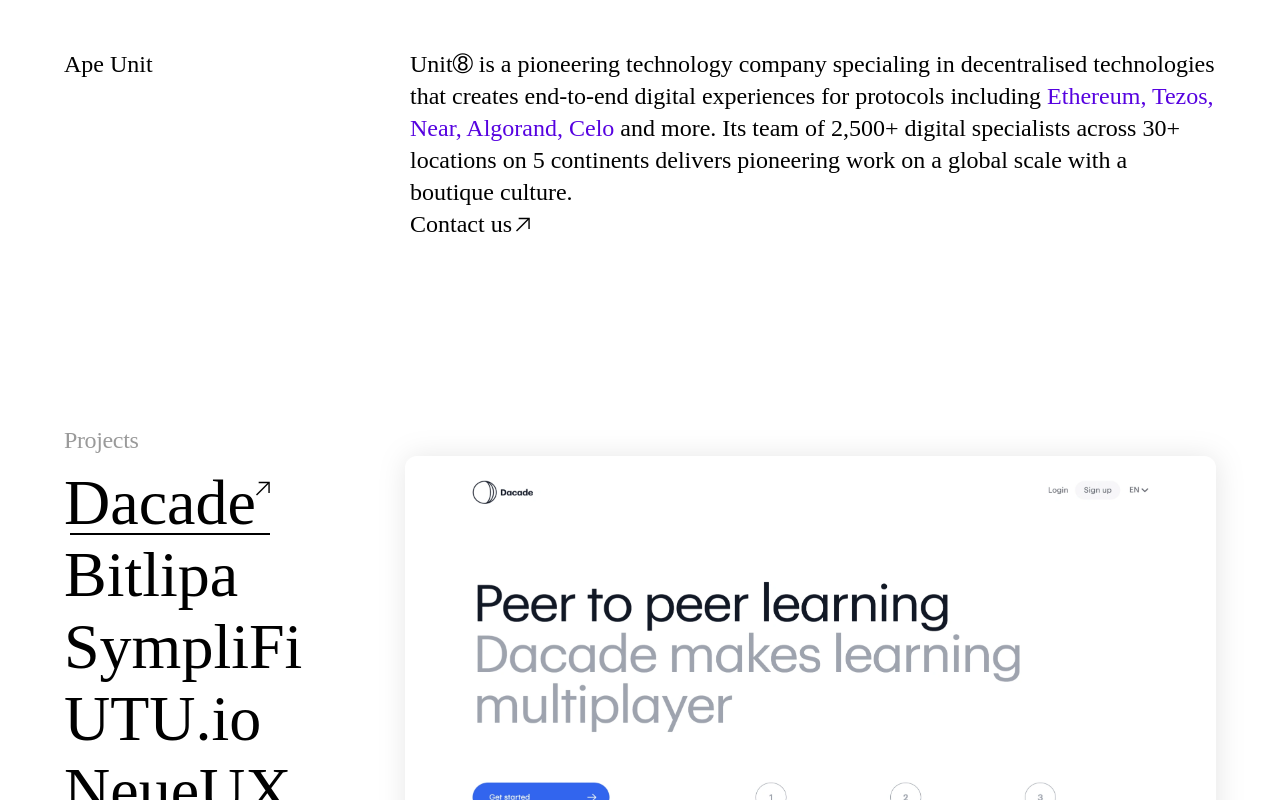
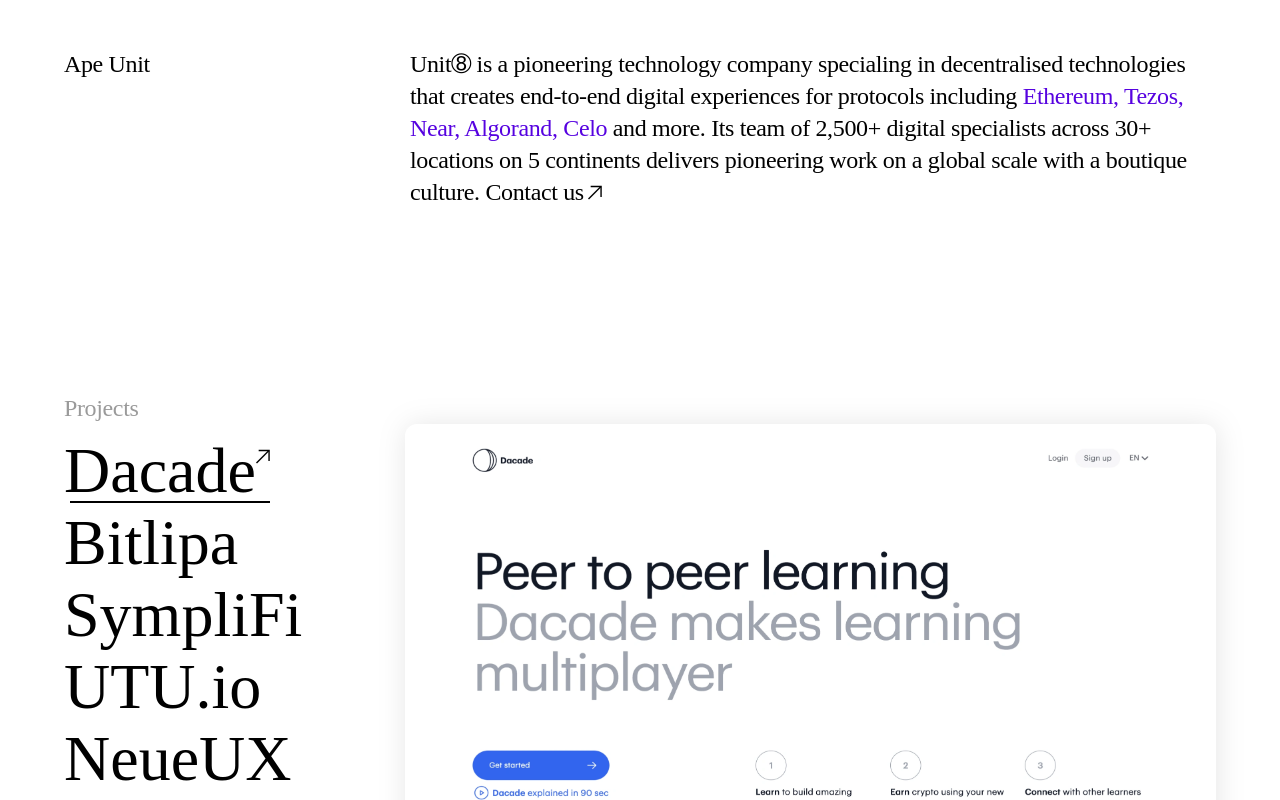
Before and after one commit to TheGymRwanda/zzz-unit8-orange, a Next.js app: page / in a window 1280 px wide. Shown: the top 800 px of the page. Built offline with nearby package versions, Linux system fonts and the light colour scheme; a web font is replaced by a local one.

Commit message:
fix: fixed header text responsiveness

```diff
--- a/components/Layout/Header.jsx
+++ b/components/Layout/Header.jsx
@@ -5,9 +5,9 @@
 const Header = () => {
   return (
     <Wrapper>
-        <div className='py-12 flex-col lg:flex-row gap-5 flex text-xl sm:text-2xl justify-between -tracking-tighter sm:tracking-normal'>
+        <div className='py-12 flex-col lg:flex-row gap-5 flex text-xl sm:text-2xl justify-between -tracking-tighter'>
             <div>Ape Unit</div>
-            <div className="max-w-189.25 xl:max-w-201.5">Unit➇ is a pioneering technology company specialing in decentralised technologies that creates end-to-end digital experiences for protocols including <Link href="#" className='text-purple'>Ethereum,</Link> <Link href="#" className='text-purple'>Tezos,</Link> <Link href="#" className='text-purple'>Near,</Link> <Link href="#" className='text-purple'>Algorand,</Link> <Link href="#" className='text-purple'>Celo</Link> and more. Its team of 2,500+ digital specialists across 30+ locations on 5 continents delivers pioneering work on a global scale with a boutique culture. <LinkItem>Contact us</LinkItem></div>
+            <div className="max-w-189.25 xl:max-w-201.5">Unit➇ is a pioneering technology company specialing in decentralised technologies that creates end-to-end digital experiences for protocols including <span className='text-purple'>Ethereum,</span> <span className='text-purple'>Tezos,</span> <span className='text-purple'>Near,</span> <span className='text-purple'>Algorand,</span> <span className='text-purple'>Celo</span> and more. Its team of 2,500+ digital specialists across 30+ locations on 5 continents delivers pioneering work on a global scale with a boutique culture. <LinkItem underlined>Contact us</LinkItem></div>
         </div>
     </Wrapper>
   )
--- a/components/ui/LinkItem.jsx
+++ b/components/ui/LinkItem.jsx
@@ -6,7 +6,7 @@
     <Link
       href={to || "#"}
       target={blank && "_blank"}
-      className="w-max flex items-baseline gap-1 group cursor-pointer"
+      className="w-max inline-flex items-baseline gap-1 group cursor-pointer"
     >
       {children}
       <div className="w-max group-hover:translate-x-1 group-hover:-translate-y-1 transition-all">
```
